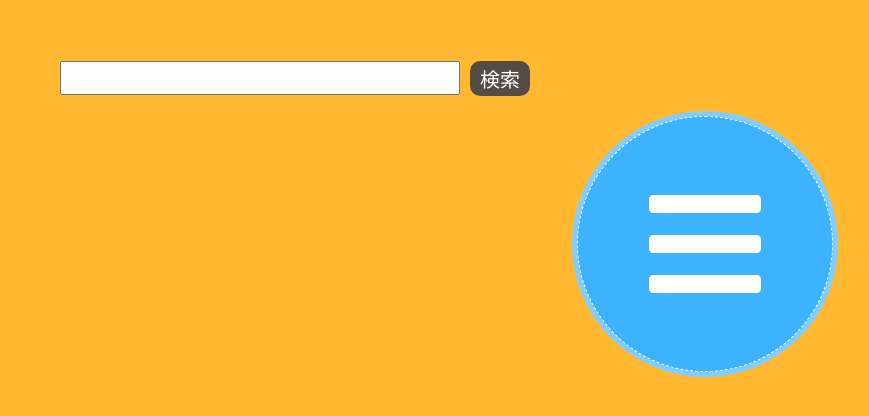
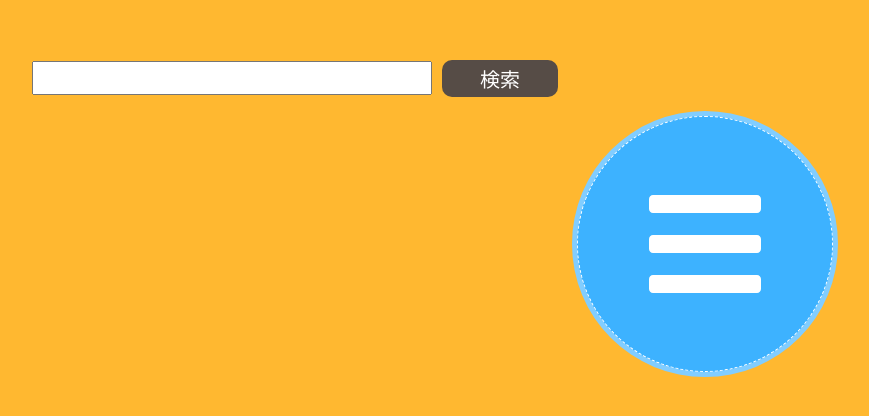
Before and after one commit to kyuki3rain/wordbook-next, a Next.js app: page / in a window 1280 px wide. Shown: the part 322-738 px from the top of the page, without its empty margins (345-1214 px from the left). Built offline with nearby package versions, Linux system fonts and the light colour scheme.

Commit message:
resize button

```diff
--- a/pages/index.tsx
+++ b/pages/index.tsx
@@ -33,7 +33,7 @@ const Button = styled.div({
   borderRadius: 10,
   backgroundColor: '#564c46',
   fontSize: 20, color: 'white',
-  paddingLeft: 10, paddingRight: 10, paddingTop: 3, paddingBottom: 3,
+  paddingLeft: '3vw', paddingRight: '3vw', paddingTop: '0.5vh', paddingBottom: '0.5vh',
   ':active': {
     backgroundColor: 'black'
   },
```
